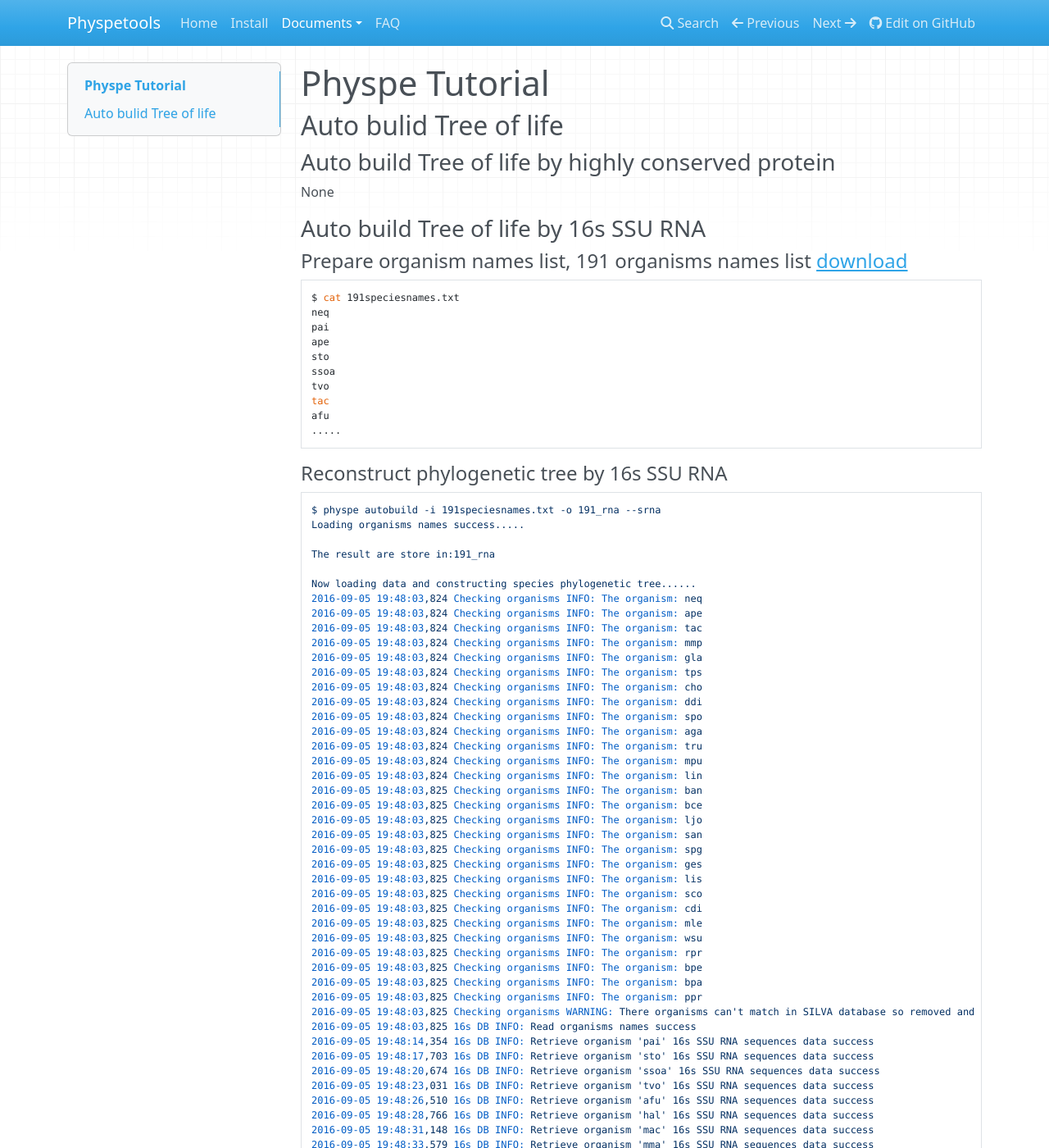
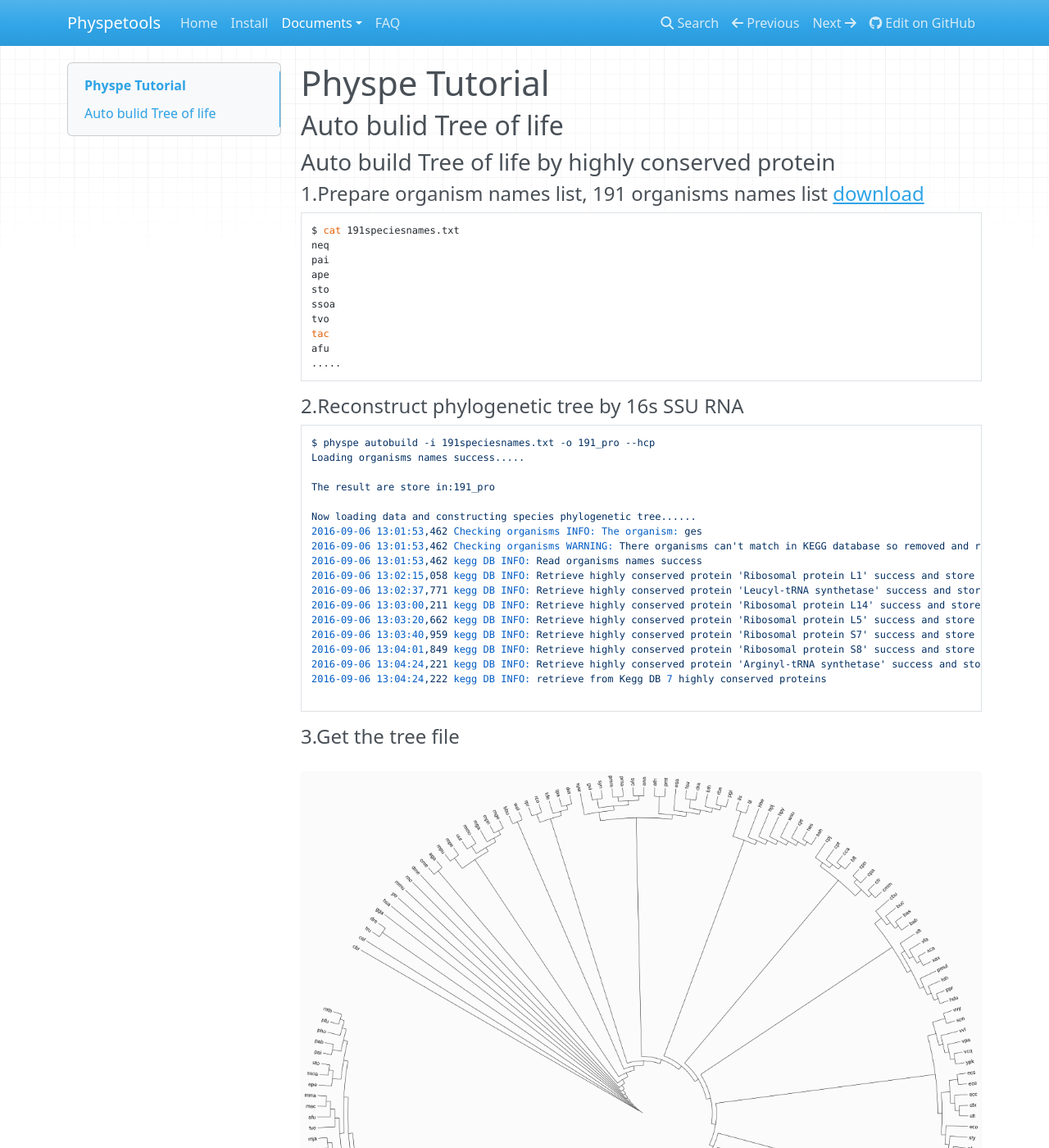
Before and after one commit to yangfangs/physpetools, an MkDocs documentation site: the page built from docs/docs/tutorial.md, in a window 1280 px wide and 1400 px high. Shown: the whole window at 82% size. Built offline with MkDocs 1.6.1, drawn with Linux system fonts in a browser that asks for light colours; nearby versions of some CDN libraries; old or Windows-style settings are respelled for this version of MkDocs; some of the changed text lies outside the part shown.

Commit message:
update tutorial pro

````diff
--- a/docs/docs/tutorial.md
+++ b/docs/docs/tutorial.md
@@ -6,12 +6,7 @@
 
 ### Auto build Tree of life by highly conserved protein
 
-None
-
-
-### Auto build Tree of life by 16s SSU RNA
-
-####  Prepare organism names list, 191 organisms names list [download][1]
+####  1.Prepare organism names list, 191 organisms names list [download][1]
 
 ```bash
 $ cat 191speciesnames.txt
@@ -26,7 +21,57 @@ afu
 .....
 ```
 
-####  Reconstruct phylogenetic tree by 16s SSU RNA
+####  2.Reconstruct phylogenetic tree by 16s SSU RNA
+
+```
+$ physpe autobuild -i 191speciesnames.txt -o 191_pro --hcp
+Loading organisms names success.....
+
+The result are store in:191_pro
+
+Now loading data and constructing species phylogenetic tree......
+2016-09-06 13:01:53,462 Checking organisms INFO: The organism: ges
+2016-09-06 13:01:53,462 Checking organisms WARNING: There organisms can't match in KEGG database so removed and reconstruct phylogenetic tree
+2016-09-06 13:01:53,462 kegg DB INFO: Read organisms names success
+2016-09-06 13:02:15,058 kegg DB INFO: Retrieve highly conserved protein 'Ribosomal protein L1' success and store in p1.fasta file
+2016-09-06 13:02:37,771 kegg DB INFO: Retrieve highly conserved protein 'Leucyl-tRNA synthetase' success and store in p2.fasta file
+2016-09-06 13:03:00,211 kegg DB INFO: Retrieve highly conserved protein 'Ribosomal protein L14' success and store in p3.fasta file
+2016-09-06 13:03:20,662 kegg DB INFO: Retrieve highly conserved protein 'Ribosomal protein L5' success and store in p4.fasta file
+2016-09-06 13:03:40,959 kegg DB INFO: Retrieve highly conserved protein 'Ribosomal protein S7' success and store in p5.fasta file
+2016-09-06 13:04:01,849 kegg DB INFO: Retrieve highly conserved protein 'Ribosomal protein S8' success and store in p6.fasta file
+2016-09-06 13:04:24,221 kegg DB INFO: Retrieve highly conserved protein 'Arginyl-tRNA synthetase' success and store in p7.fasta file
+2016-09-06 13:04:24,222 kegg DB INFO: retrieve from Kegg DB 7 highly conserved proteins
+
+```
+
+#### 3.Get the tree file
+
+![191_species_rna](img/191_species_pro.png)
+
+
+
+
+
+
+
+### Auto build Tree of life by 16s SSU RNA
+
+####  1.Prepare organism names list, 191 organisms names list [download][1]
+
+```bash
+$ cat 191speciesnames.txt
+neq
+pai
+ape
+sto
+ssoa
+tvo
+tac
+afu
+.....
+```
+
+####  2.Reconstruct phylogenetic tree by 16s SSU RNA
 
 ```
 $ physpe autobuild -i 191speciesnames.txt -o 191_rna --srna
@@ -78,13 +123,13 @@ Now loading data and constructing species phylogenetic tree......
 ......
 ```
 
-#### Get the tree file
+#### 3.Get the tree file
 
 ![191_species_rna](img/191_species_rna.png)
 
 
 
-#### Use iview annotating tree
+#### 4.Use iview annotating tree
 
 * Change label names use `--labels`
 
````
Also changed, not shown: docs/docs/img/191_species_pro.png (added).
